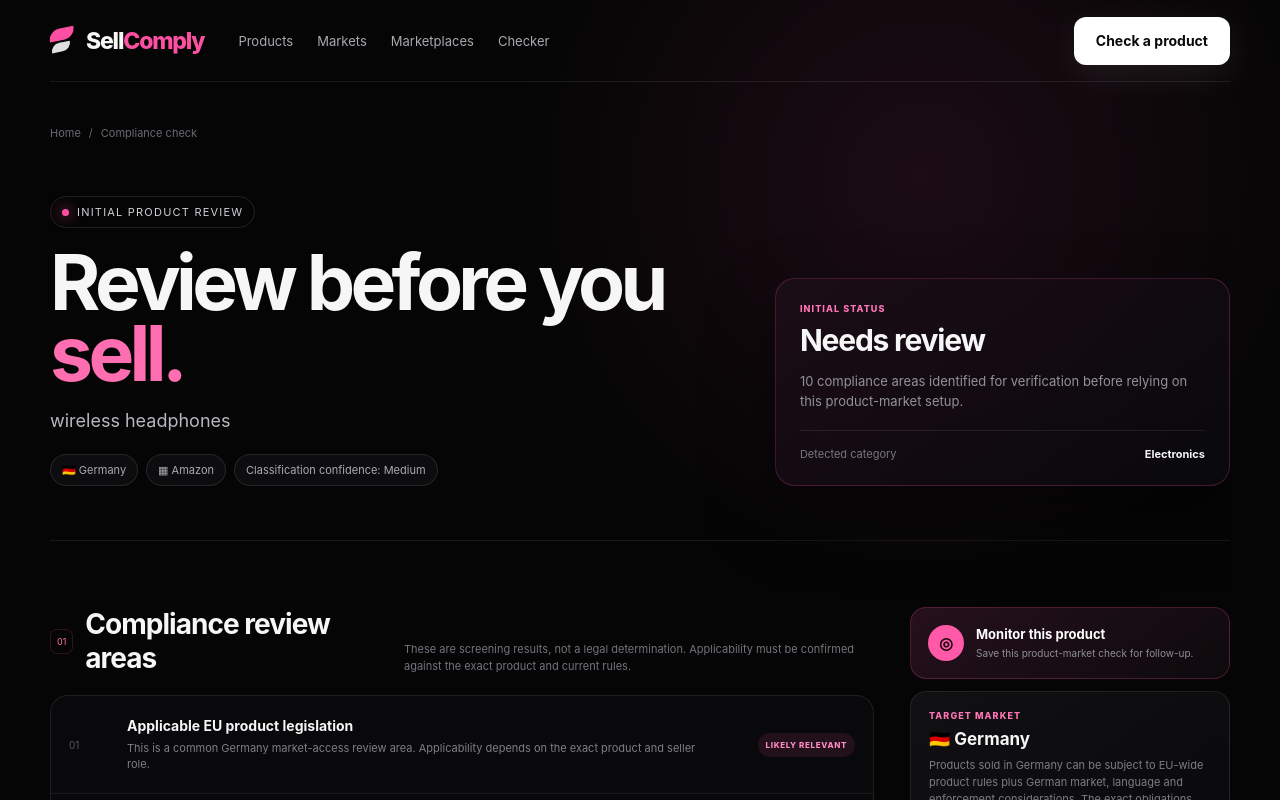
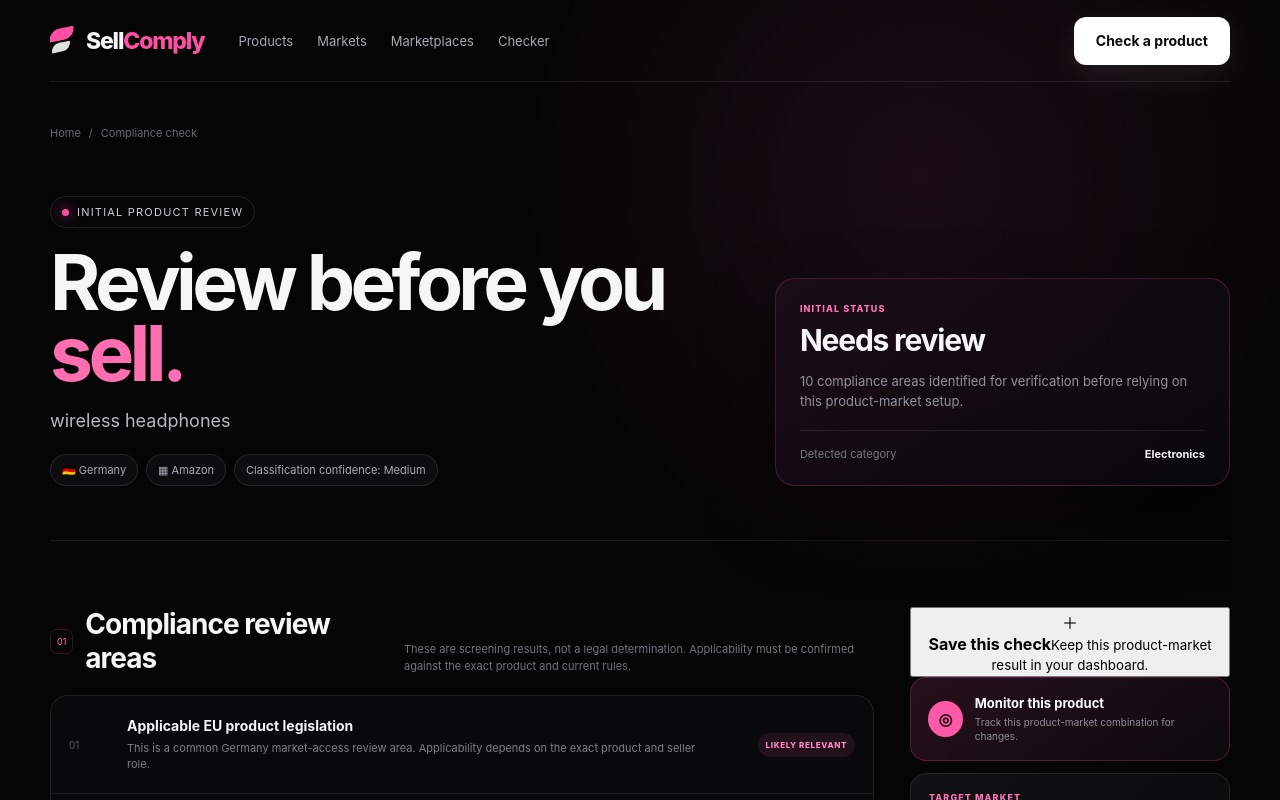
Before and after one commit to SviatF/sell-comply, a Next.js app: page /check in a window 1280 px wide. Shown: the top 800 px of the page. Built offline with nearby package versions, Linux system fonts and the light colour scheme.

Commit message:
Connect checker results to save and monitoring actions

```diff
--- a/app/check/page.tsx
+++ b/app/check/page.tsx
@@ -2,7 +2,7 @@ import type { Metadata } from "next";
 import Link from "next/link";
 import { buildComplianceReview } from "@/lib/compliance-engine";
 import { SeoFooter, SeoHeader } from "@/app/components/SeoChrome";
-import MonitorButton from "@/app/components/MonitorButton";
+import CheckActions from "@/app/components/CheckActions";
 
 export const metadata: Metadata = {
   title: "Product Compliance Check Results",
@@ -83,10 +83,16 @@ export default async function CheckPage({
           </div>
 
           <aside className="check-side">
-            <MonitorButton
-              product={rawProduct}
-              market={result.market.name}
-              marketplace={result.marketplace?.name}
+            <CheckActions
+              rawProduct={rawProduct}
+              productSlug={result.product.slug}
+              category={result.product.category}
+              marketSlug={result.market.slug}
+              marketName={result.market.name}
+              marketplaceSlug={result.marketplace?.slug}
+              marketplaceName={result.marketplace?.name}
+              certainty={result.certainty}
+              reviewCount={result.reviewItems.length}
             />
 
             <div className="side-card">
```
